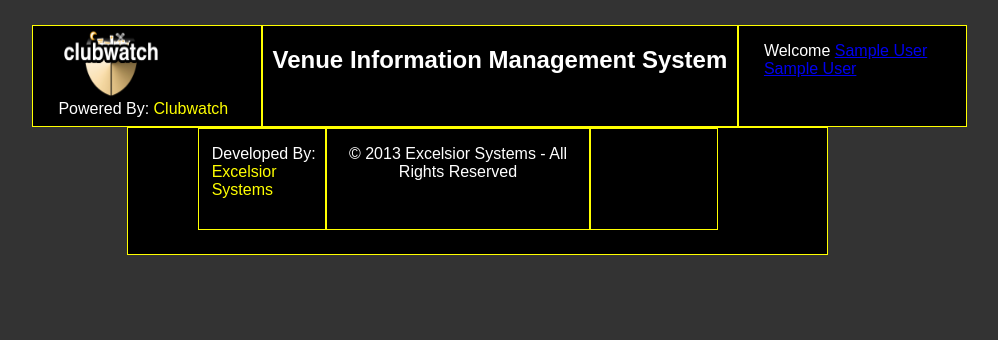
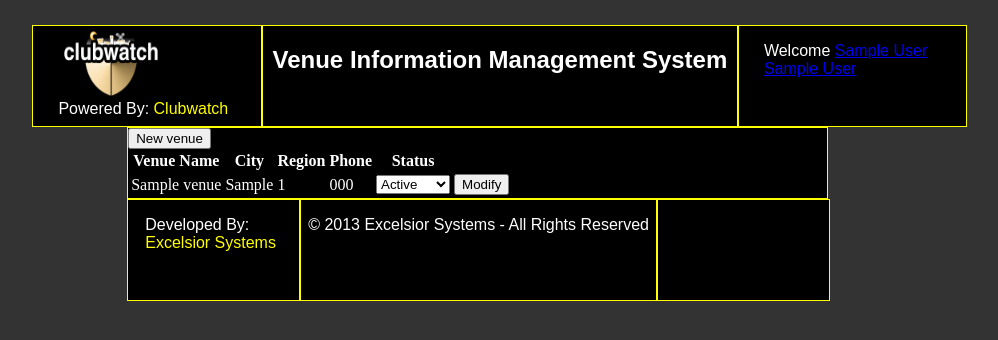
Before and after one commit to t-faoro/VIMS-1, a PHP site: page /manageVenues.php in a window 1280 px wide. Shown: the top 340 px of the page, without its empty margins (102-1100 px from the left). Run offline with PHP 8.4, Linux system fonts and the light colour scheme; the visitor is signed in with stand-in values (Sample User, id 1); tables that the repository leaves empty hold one stand-in row (values such as "Sample post"); lists and menus that the app fills with data are empty; some libraries are stand-ins or nearby versions.

Commit message:
continued working on manage venues

```diff
--- a/manageVenues.php
+++ b/manageVenues.php
@@ -12,9 +12,11 @@
 	createHead();
 	createHeader(($_SESSION['userFname'])." ".$_SESSION['userLname']);
 	createNav($_SESSION['userAuth']);
-	echo "<div ></div>\n";
-	echo "<div id ='content'>\n";
+	echo "<div style='clear:both;'></div>\n";
+	echo "<div id ='content' style='color:white';>\n";
 
+	echo "<button>New venue</button>\n";
+	//create table of existing venues
 	$myCon = new Connection();
 	$con = $myCon->connect();
 	$sql = "select * from venue;";
@@ -27,6 +29,25 @@
 	echo "<th>Phone</th>\n";
 	echo "<th>Status</th>\n";
 	echo "<th></th>\n";
+	echo "</tr>\n";
+	foreach($result as $venue)
+	{
+		echo "<tr>\n";
+		echo "<td>$venue[VEN_Name]</td>\n";
+		echo "<td>$venue[VEN_City]</td>\n";
+		echo "<td>$venue[Region_REG_ID]</td>\n";
+		echo "<td>$venue[VEN_Phone]</td>\n";
+		echo "<td>\n";
+			echo "<select>\n";
+				echo "<option value='1'>Active</option>\n";
+				echo "<option value='0'>Deactive</option>\n";
+			echo "</select>\n";
+		echo "</td>\n";
+		echo "<td><button>Modify</button></td>\n";
+		echo "</tr>\n";
+	}
+	echo "</table>\n";
+	mysqli_close($con);
 
 	echo "</div>\n";
 	createFoot();
--- a/php/pageFunctions.php
+++ b/php/pageFunctions.php
@@ -39,7 +39,7 @@
 			echo $userNav;
 		}
 		//Venue staff
-		else if(3 == $authLevel)
+		else if(2 == $authLevel)
 		{
 			$userNav = "<div id='userNavigation' >\n";
 			$userNav  .= "<ul>\n";
```
